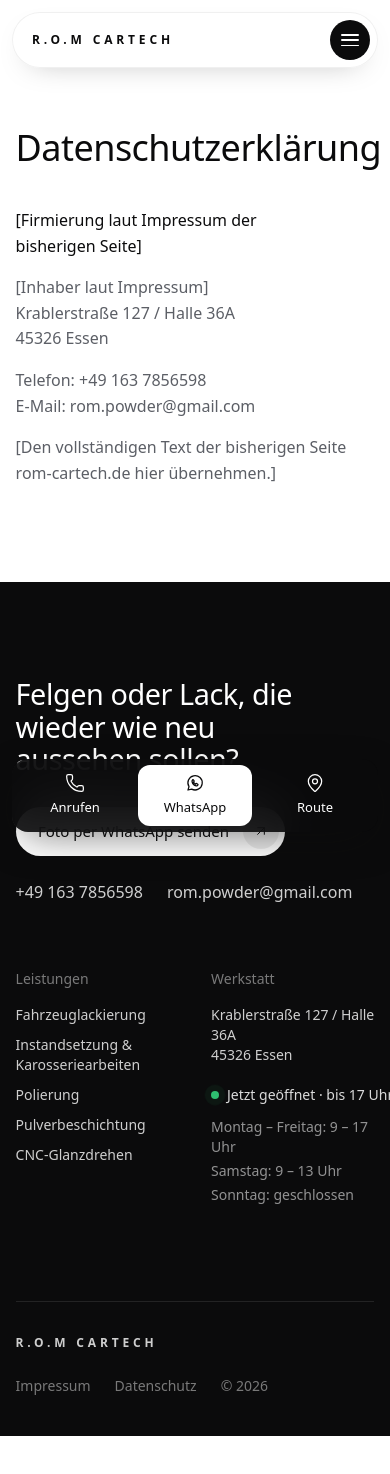
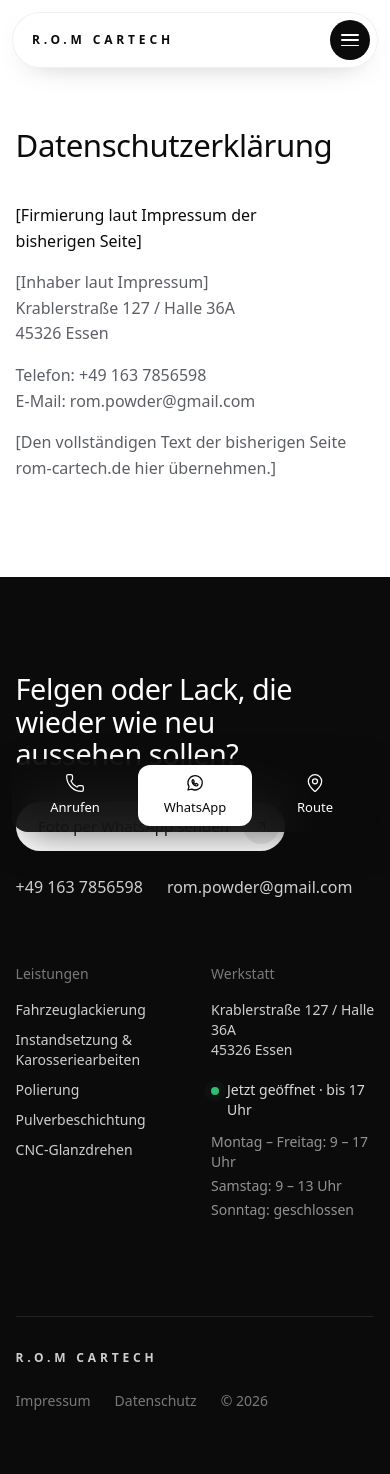
Before and after one commit to rompowder-del/rom-webseite, a Next.js app: page /datenschutz in a window 390 px wide. Shown: the top 1474 px of the page. Built offline with nearby package versions, Linux system fonts and the light colour scheme.

Commit message:
Handy: nichts mehr breiter als der Bildschirm

```diff
--- a/app/datenschutz/page.tsx
+++ b/app/datenschutz/page.tsx
@@ -10,7 +10,7 @@ export default function Page() {
     <>
       <Header />
       <main id="inhalt" className="mx-auto max-w-[72ch] px-[4vw] pt-32 pb-24 md:pt-40">
-        <h1 className="display-sm text-4xl">Datenschutzerklärung</h1>
+        <h1 lang="de" className="display-sm text-[clamp(1.75rem,8vw,2.25rem)] hyphens-auto break-words">Datenschutzerklärung</h1>
         <div className="mt-10 space-y-4 text-graphite">
           <p className="text-black">{site.legalName}</p>
           <p>
--- a/app/globals.css
+++ b/app/globals.css
@@ -38,6 +38,8 @@
     font-size: 1rem;
     line-height: 1.6;
     -webkit-font-smoothing: antialiased;
+    /* Sicherheitsnetz: nichts darf die Seite auf dem Handy seitlich verbreitern */
+    overflow-x: clip;
   }
   a,
   button {
--- a/components/mobile-action-bar.tsx
+++ b/components/mobile-action-bar.tsx
@@ -11,7 +11,7 @@ export function MobileActionBar() {
     "btn flex flex-1 flex-col items-center justify-center gap-1 rounded-xl py-2 text-[13px] font-medium"
   return (
     <>
-      <div aria-hidden="true" className="h-[calc(4.75rem+env(safe-area-inset-bottom,0px))] md:hidden" />
+      <div aria-hidden="true" className="h-[calc(4.75rem+env(safe-area-inset-bottom,0px))] bg-black md:hidden" />
       <nav
         aria-label="Schnellkontakt"
         className="action-bar fixed inset-x-0 bottom-0 z-[var(--z-nav)] px-3 pb-[max(0.75rem,env(safe-area-inset-bottom))] md:hidden"
--- a/components/open-status.tsx
+++ b/components/open-status.tsx
@@ -27,14 +27,14 @@ export function OpenStatus({
   return (
     <span
       aria-live="polite"
-      className={`open-status inline-flex items-center gap-2 whitespace-nowrap ${s ? "opacity-100" : "opacity-0"} ${className}`}
+      className={`open-status inline-flex items-start gap-2 ${s ? "opacity-100" : "opacity-0"} ${className}`}
     >
       <span
         aria-hidden="true"
         data-open={s?.open ? "" : undefined}
-        className={`status-dot relative h-2 w-2 shrink-0 rounded-full ${s?.open ? "bg-[#2fbf71]" : tone === "dark" ? "bg-white/40" : "bg-black/30"}`}
+        className={`status-dot relative mt-[0.45em] h-2 w-2 shrink-0 rounded-full ${s?.open ? "bg-[#2fbf71]" : tone === "dark" ? "bg-white/40" : "bg-black/30"}`}
       />
-      {s ? (variant === "short" ? s.short : s.text) : "Öffnungszeiten"}
+      <span>{s ? (variant === "short" ? s.short : s.text) : "Öffnungszeiten"}</span>
     </span>
   )
 }
```
